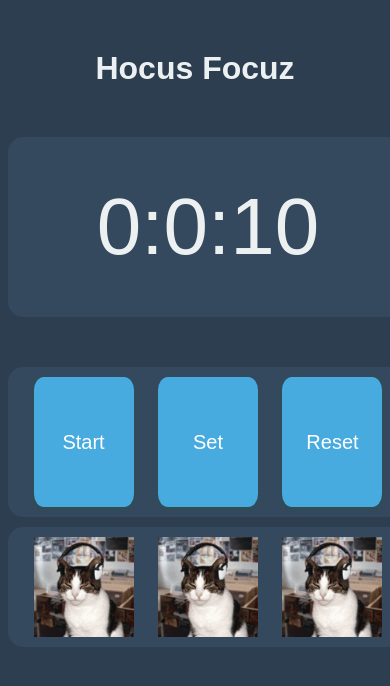
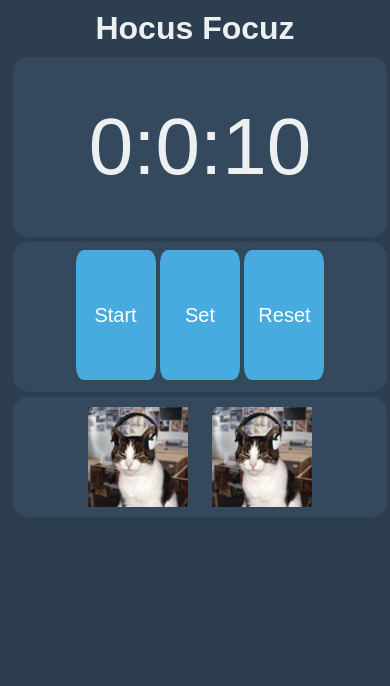
Before and after one commit to heisid/hocus-focus, a plain HTML site: page index.html in a window 390 px wide. Drawn offline with Linux system fonts and the light colour scheme.

Commit message:
feat: responshit

```diff
--- a/index.html
+++ b/index.html
@@ -7,7 +7,7 @@
 </head>
 <body>
     <h1 id="title">Hocus Focuz</h1>
-    <div id="display"></div>
+    <div class="container" id="display"></div>
     <div class="container">
         <button id="startBtn" class="btn" onclick="start()">Start</button>
         <button id="setBtn" class="btn" onclick="toggleModal()">Set</button>
--- a/style.css
+++ b/style.css
@@ -137,3 +137,29 @@ img {
     height: 100px;
     margin: 10px;
 }
+
+@media screen and (max-width: 500px) {
+    .body {
+        width: 100vw;
+    }
+    #title {
+        margin: 10px;
+    }
+    #display {
+        width: 100%;
+        margin: 5px;
+    }
+    .container {
+        width: 100%;
+        padding: 0;
+        margin: 5px;
+        line-height: 10px;
+    }
+    .btn {
+        margin: 8px 0;
+        width: 80px;
+    }
+    .img-container img:last-child{
+        display: none;
+    }
+}
```
